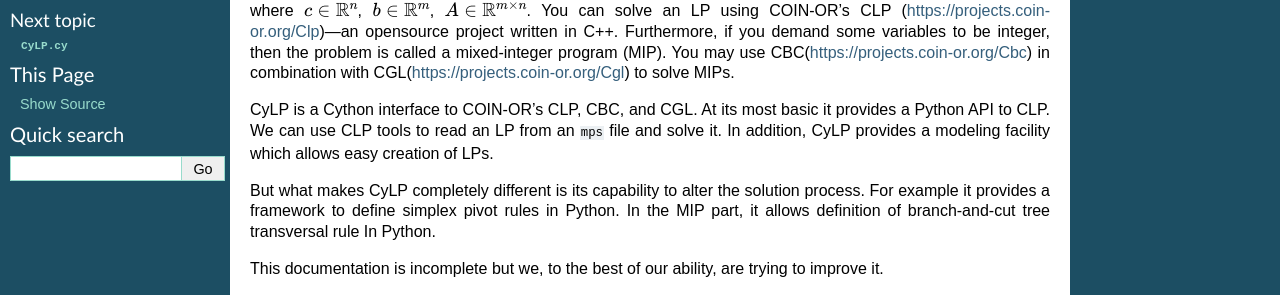
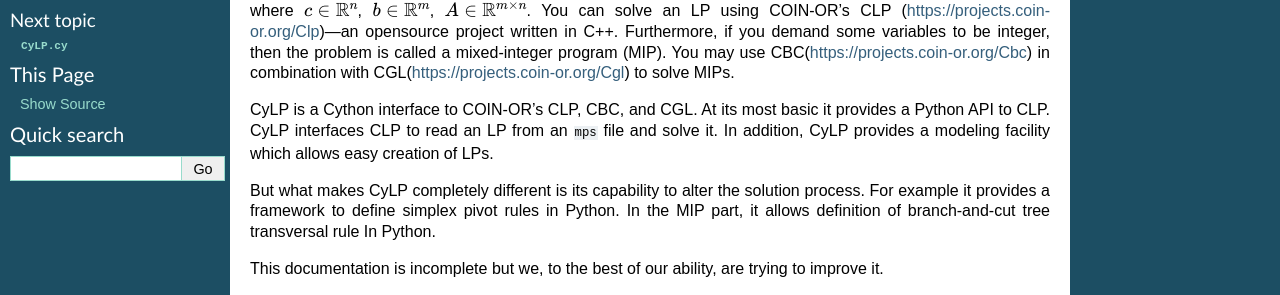
Before and after one commit to coin-or/CyLP, a Sphinx documentation site: the page built from doc/source/index.rst, in a window 1280 px wide and 900 px high. Shown: the part 171-466 px from the top of the window. Built offline with Sphinx 7.4.7, drawn with Linux system fonts in a browser that asks for light colours; formulas are drawn with MathJax 3.

Commit message:
doc index correction

```diff
--- a/doc/source/index.rst
+++ b/doc/source/index.rst
@@ -20,7 +20,7 @@
 CGL(https://projects.coin-or.org/Cgl) to solve MIPs.
 
 CyLP is a Cython interface to COIN-OR's CLP, CBC, and CGL. At its most basic it
-provides a Python API to CLP. We can use CLP tools to read an LP from an
+provides a Python API to CLP. CyLP interfaces CLP to read an LP from an
 ``mps`` file and solve it. In addition, CyLP provides a modeling facility
 which allows easy creation of LPs.
 
```
Also changed, not shown: other parts of doc/source/index.rst (+0 -2 lines).
